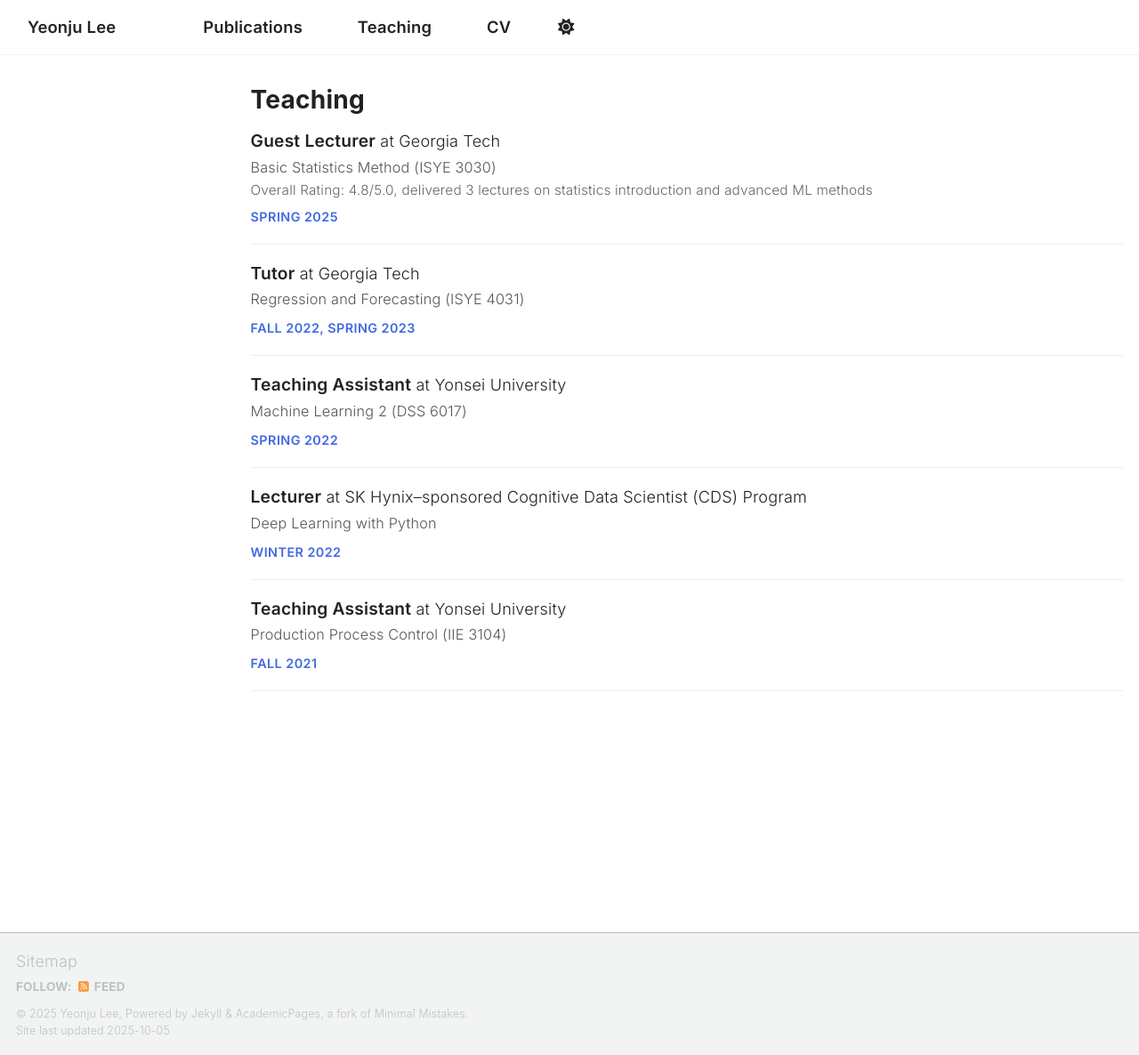
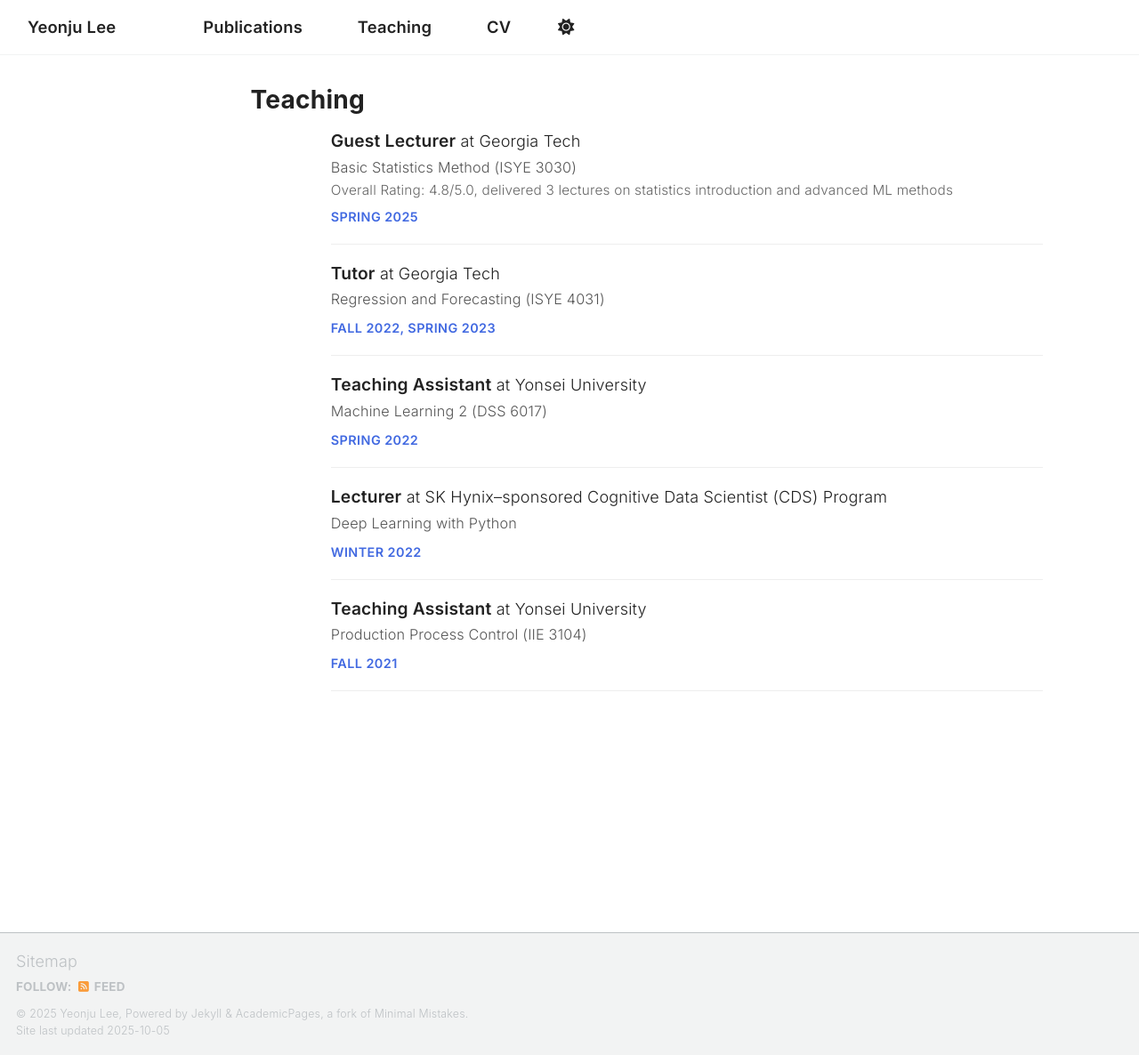
Before and after one commit to ylee845/ylee845.github.io, a Jekyll site: the page built from _pages/teaching.html, in a window 1280 px wide and 1186 px high. Shown: the whole window at 89% size. Built offline with Jekyll 4.4.1, drawn with Linux system fonts in a browser that asks for light colours; a script that is not in the unit is left out.

Commit message:
Update teaching.html

```diff
--- a/_pages/teaching.html
+++ b/_pages/teaching.html
@@ -16,9 +16,10 @@ author_profile: true
 }
 
 .teach {
-  margin: 1rem 0;
+  margin: 1rem auto;              /* auto로 중앙 정렬 */
   padding-bottom: 1rem;
-  border-bottom: 1px solid #eee; /* publication이랑 통일감 */
+  border-bottom: 1px solid #eee;  /* publication이랑 통일감 */
+  max-width: 800px;               /* 글자 폭 정도로 제한 (조절 가능) */
 }
 
 /* 왼쪽 영역 */
```
